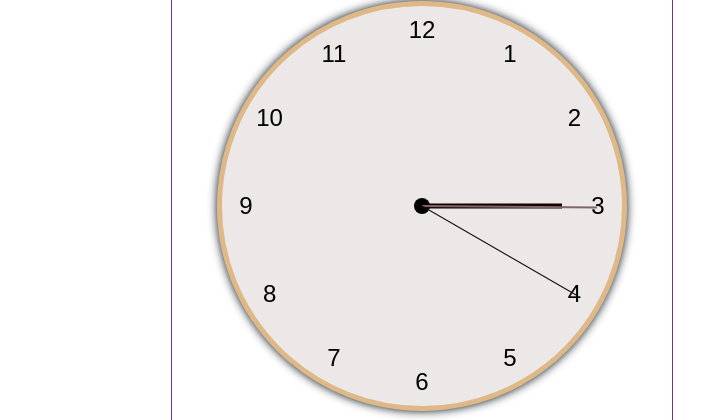
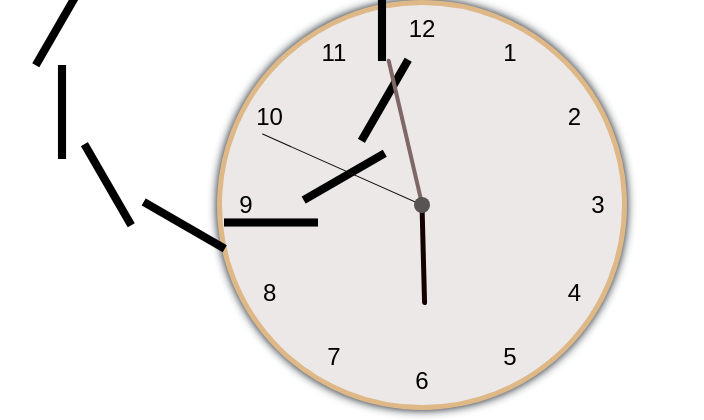
Before and after one commit to extruder07/dynamic-clock, a plain HTML site: page index.html in a window 1280 px wide. Shown: the part 63-483 px from the top of the page, without its empty margins (218-922 px from the left). Drawn offline with Linux system fonts and the light colour scheme.

Commit message:
spme bugs

```diff
--- a/index.html
+++ b/index.html
@@ -22,6 +22,18 @@
             <div class="number" style="--i:10">1</div>
             <div class="number" style="--i:11">2</div>
             <div class="number" style="--i:12">3</div>
+            <div class="line" style="--i:1">|</div>
+            <div class="line" style="--i:2">|</div>
+            <div class="line" style="--i:3">|</div>
+            <div class="line" style="--i:4">|</div>
+            <div class="line" style="--i:5">|</div>
+            <div class="line" style="--i:6">|</div>
+            <div class="line" style="--i:7">|</div>
+            <div class="line" style="--i:8">|</div>
+            <div class="line" style="--i:9">|</div>
+            <div class="line" style="--i:10">|</div>
+            <div class="line" style="--i:11">|</div>
+            <div class="line" style="--i:12">|</div>
             <div class="point"></div>
             <div id="hour-hand"></div>
             <div id="minute-hand"></div>
--- a/script.js
+++ b/script.js
@@ -1,5 +1,5 @@
 setInterval(() => {
-    let time = new Date;
+    const time = new Date;
     let seconds = time.getSeconds();
     let minutes = time.getMinutes();
     let hours = time.getHours();
@@ -15,9 +15,22 @@ setInterval(() => {
     ampmElement.innerText = ampm;
 }, 1000);
 
-let time = new Date;
+setInterval(() => {
+
+const time = new Date();
 let seconds = time.getSeconds();
 let minutes = time.getMinutes();
 let hours = time.getHours();
 
-// let hourAngle = (360 / 12) * hours + minutes * (787)
+let secondHand = document.getElementById('second-hand');
+let minuteHand = document.getElementById('minute-hand');
+let hourHand = document.getElementById('hour-hand');
+
+let secondAngle = (360 / 60) * seconds - 90;
+let minuteAngle = (360 / 60) * minutes + (6 / 60) * seconds - 90;
+let hourAngle = (360 / 12) * (hours % 12) + (30 / 60) * minutes - 90;
+
+secondHand.style.transform = `translateY(-50%) rotate(${secondAngle}deg)`;
+minuteHand.style.transform = `translateY(-50%) rotate(${minuteAngle}deg)`;
+hourHand.style.transform = `translateY(-50%) rotate(${hourAngle}deg)`;
+}, 1000);
--- a/style.css
+++ b/style.css
@@ -13,7 +13,6 @@ body {
 .container {
     margin-top: 10px;
     width: 500px;
-    border: 1px solid rebeccapurple;
     display: flex;
     flex-direction: column;
     justify-content: center;
@@ -34,16 +33,17 @@ body {
 .point {
     width: 1rem;
     height: 1rem;
-    background-color: #000;
+    background-color: #595454;
     border-radius: 50%;
     position: absolute;
     top: 50%;
     left: 50%;
     transform: translate(-50%, -50%);
+    z-index: 100;
 }
 
 #hour-hand {
-    width: 140px;
+    width: 100px;
     height: 5px;
     background-color: rgb(20, 1, 1);
     position: absolute;
@@ -51,23 +51,23 @@ body {
     left: 50%;
     transform-origin: left;
     transform: translateY(-50%);
-    animation: rotate-hour 43200s linear infinite;
+    border-radius: 20px 20px;
 }
 
 #minute-hand {
-    width: 175px;
-    height: 2px;
+    width: 150px;
+    height: 3.5px;
     background-color: rgb(127, 103, 103);
     position: absolute;
     top: 50%;
     left: 50%;
     transform-origin: left;
     transform: translateY(-50%);
-    animation: rotate-minute 3600s linear infinite;
+    border-radius: 20px 20px;
 }
 
 #second-hand {
-    width: 180px;
+    width: 175px;
     height: 1px;
     background-color: rgb(17, 14, 14);
     position: absolute;
@@ -75,7 +75,7 @@ body {
     left: 50%;
     transform-origin: left;
     transform: translateY(-50%);
-    animation: rotate-second 60s linear infinite;
+    border-radius: 20px 20px;
 }
 
 @keyframes rotate-hour {
@@ -192,3 +192,10 @@ body {
     background-color: #fff;
     border: 1px solid #ccc;
 }
+
+.line {
+    position: absolute;
+    font-size: 100px;
+    transform: translate(-50%, -50%) rotate(calc(30deg * var(--i))) translate(10rem);
+    transform-origin: center bottom;
+}
```
